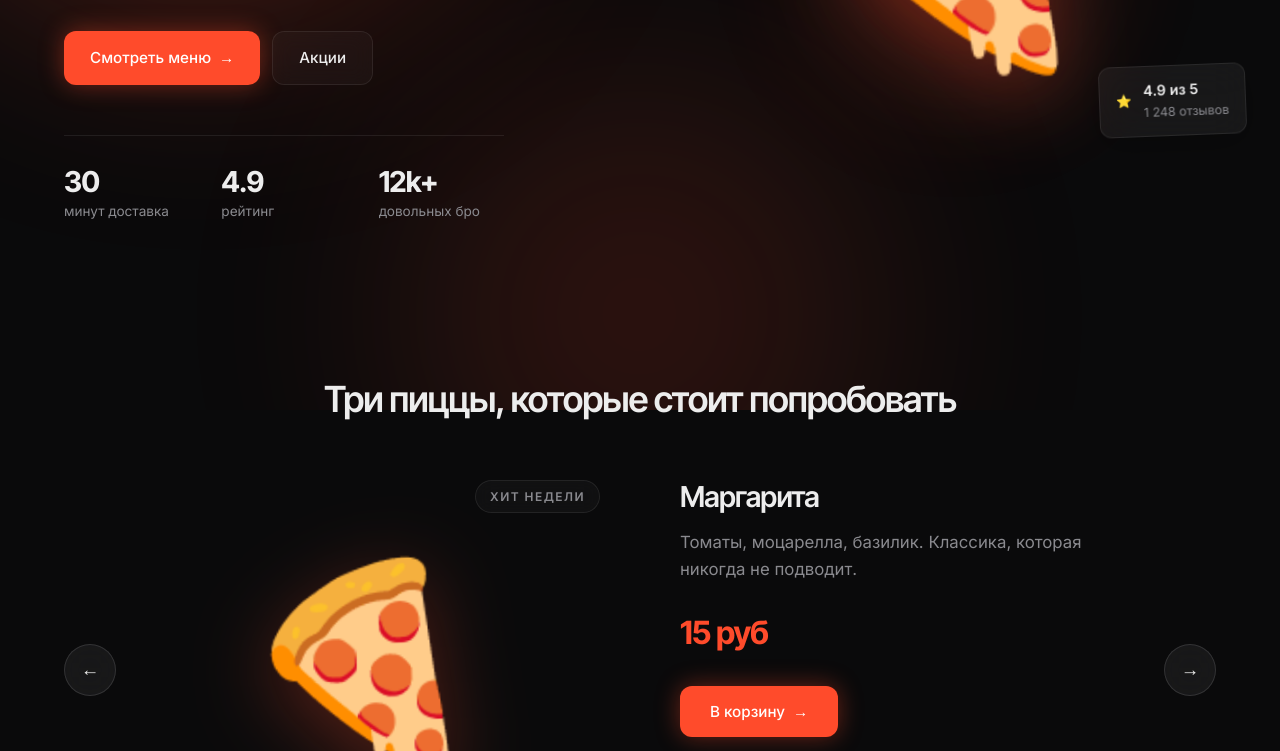
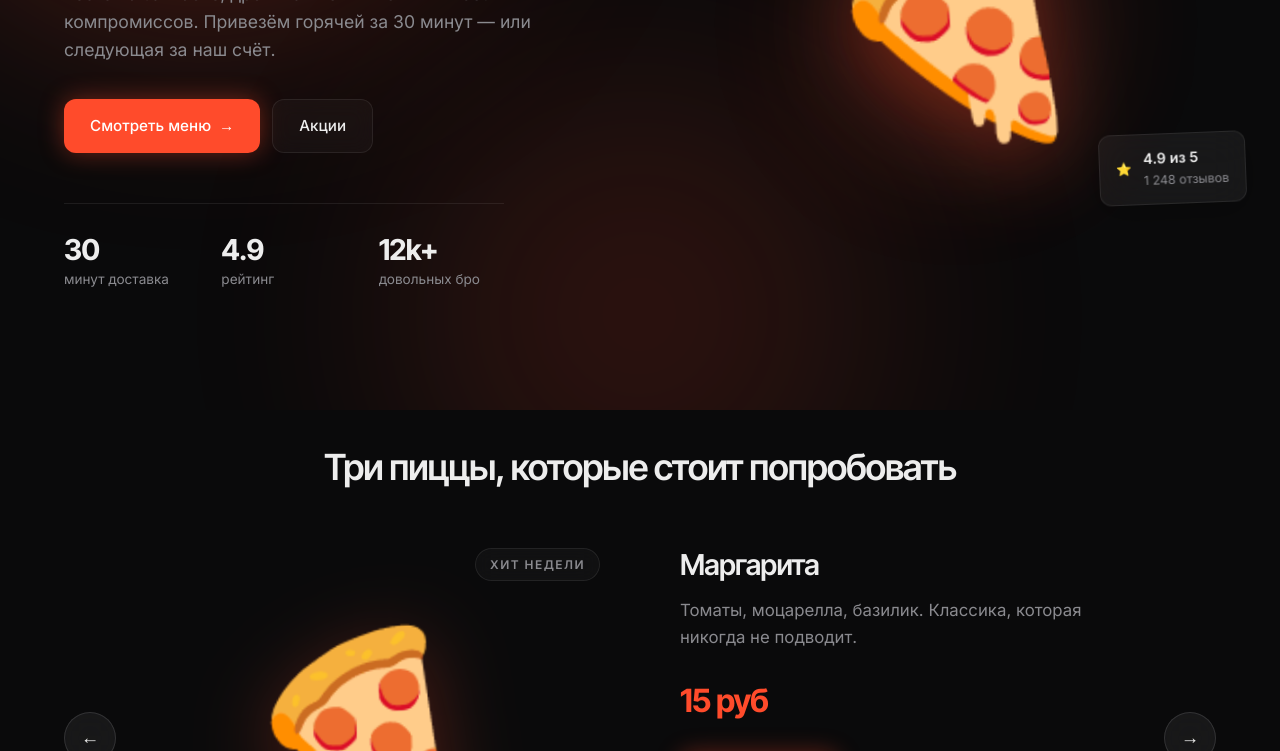
Before and after one commit to a-heras/rsschool-landing-page, a plain HTML site: page index.html in a window 1280 px wide. Shown: the part 390-1141 px from the top of the page. Drawn offline with Linux system fonts and the light colour scheme.

Commit message:
fix: fix bugs

```diff
--- a/css/style.css
+++ b/css/style.css
@@ -59,6 +59,7 @@ html {
 }
 
 body {
+    padding-top: 68px;
     font-family: var(--font);
     background: var(--bg);
     color: var(--text);
```
